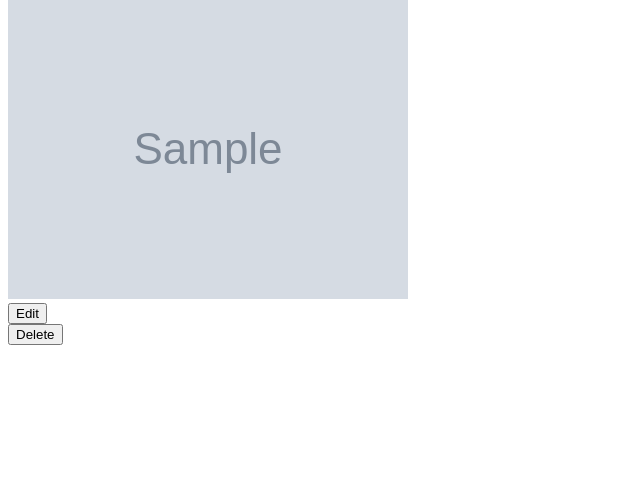
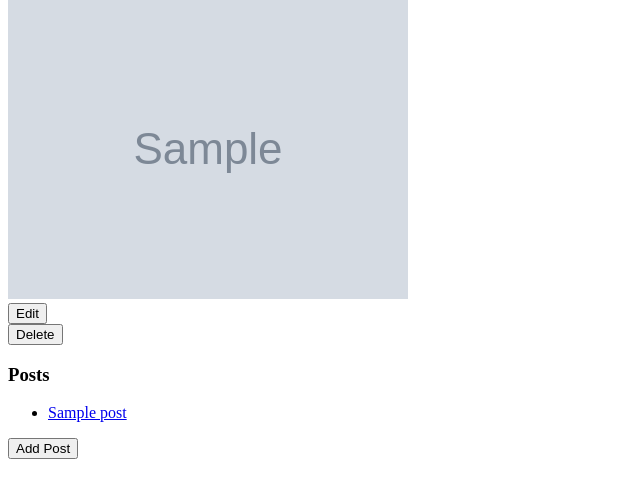
Before and after one commit to amohamed90/Blogly, a Flask app: page /users/1 in a window 1280 px wide. Shown: the part 81-579 px from the top of the page, without its empty margins (0-640 px from the left). Run offline with Flask 2, Linux system fonts and the light colour scheme; tables that the repository leaves empty hold one stand-in row (values such as "Sample post"); grey boxes marked "Sample" are stand-in pictures.

Commit message:
add posts pages and groundwork for edit/delete posts

```diff
--- a/app.py
+++ b/app.py
@@ -1,7 +1,7 @@
 """Blogly application."""
 
 from flask import Flask, render_template, redirect, request
-from models import db, connect_db, User
+from models import db, connect_db, User, Post
 from flask_debugtoolbar import DebugToolbarExtension
 
 app = Flask(__name__)
@@ -59,15 +59,16 @@ def add_user_form():
 def user_info(user_id):
     """User Info Page"""
 
-    user = User.query.get(user_id)
-    return render_template('user-detail.html', user=user)
+    user = User.query.get_or_404(user_id)
+    posts = Post.query.filter(Post.user_id == user_id)
+    return render_template('user-detail.html', user=user, posts=posts)
 
 
 @app.route('/users/<user_id>/edit')
 def edit_user(user_id):
     """Edit User Page"""
 
-    user = User.query.get(user_id)
+    user = User.query.get_or_404(user_id)
     return render_template('user-edit.html', user=user)
 
 
@@ -75,7 +76,7 @@ def edit_user(user_id):
 def edit_user_form(user_id):
     """Edit User Form Submit"""
 
-    user = User.query.get(user_id)
+    user = User.query.get_or_404(user_id)
 
     user.first_name = request.form["first_name"]
     user.last_name = request.form["last_name"]
@@ -90,8 +91,42 @@ def edit_user_form(user_id):
 def delete_user(user_id):
     """Delete User Form Submit"""
 
-    user = User.query.get(user_id)
+    user = User.query.get_or_404(user_id)
 
     db.session.delete(user)
     db.session.commit()
     return redirect('/users')
+
+
+@app.route('/users/<user_id>/posts/new')
+def add_post(user_id):
+    """Add Post Form Submit"""
+
+    user = User.query.get_or_404(user_id)
+    return render_template('new-post.html', user=user)
+
+
+@app.route('/users/<user_id>/posts/new', methods=["POST"])
+def add_post_form(user_id):
+    """Show Post Form Submit"""
+
+    User.query.get_or_404(user_id)
+    title = request.form["title"]
+    content = request.form["content"]
+
+    new_post = Post(title=title,
+                    content=content,
+                    user_id=int(user_id))
+    db.session.add(new_post)
+    db.session.commit()
+    return redirect(f'/users/{user_id}')
+
+
+@app.route('/posts/<post_id>')
+def show_post(post_id):
+    """Show Post"""
+
+    post = Post.query.get_or_404(post_id)
+    user_id = post.user_id
+    user = User.query.get_or_404(user_id)
+    return render_template('post-detail.html', post=post, user=user)
--- a/templates/user-detail.html
+++ b/templates/user-detail.html
@@ -10,4 +10,14 @@
   <button>Delete</button>
 </form>
 
+<h3>Posts</h3>
+<ul>
+  {% for post in posts %}
+  <li><a href="/posts/{{ post.id }}">{{ post.title }}</a></li>
+  {% endfor %}
+</ul>
+<form action="/users/{{ user.id }}/posts/new">
+  <button>Add Post</button>
+</form>
+
 {% endblock %}
```
Also changed, not shown: models.py (+14 -0 lines), seed.py (added, +29 -0 lines), templates/new-post.html (added, +17 -0 lines), templates/post-detail.html (added, +19 -0 lines).
